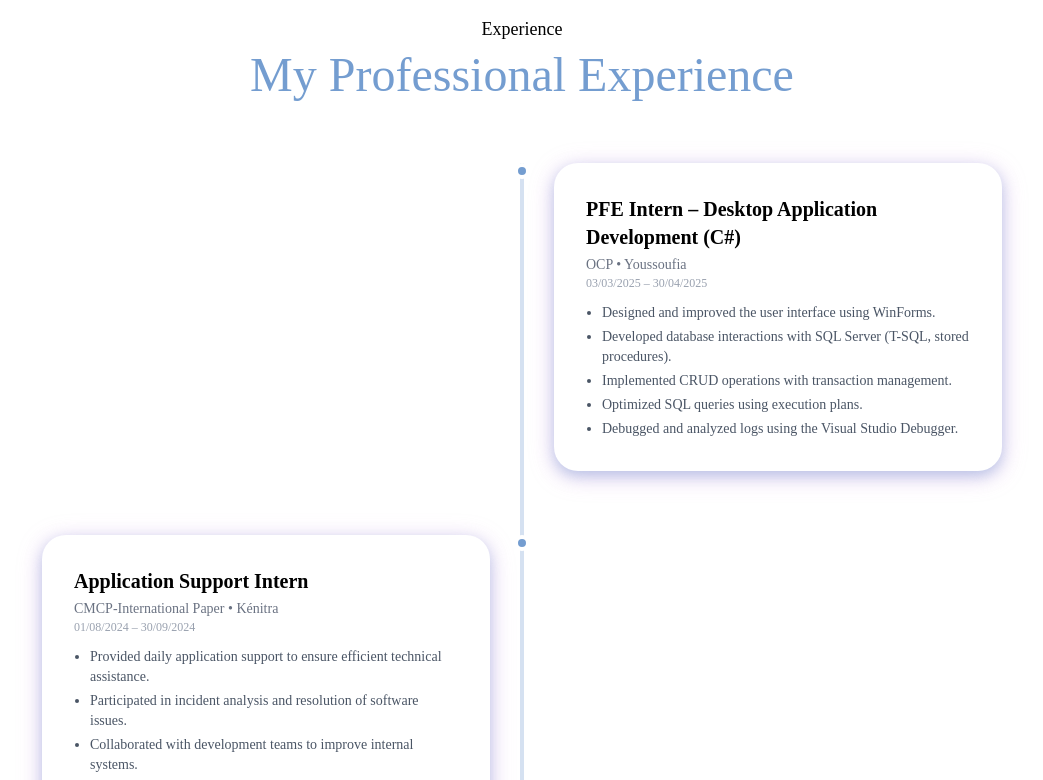
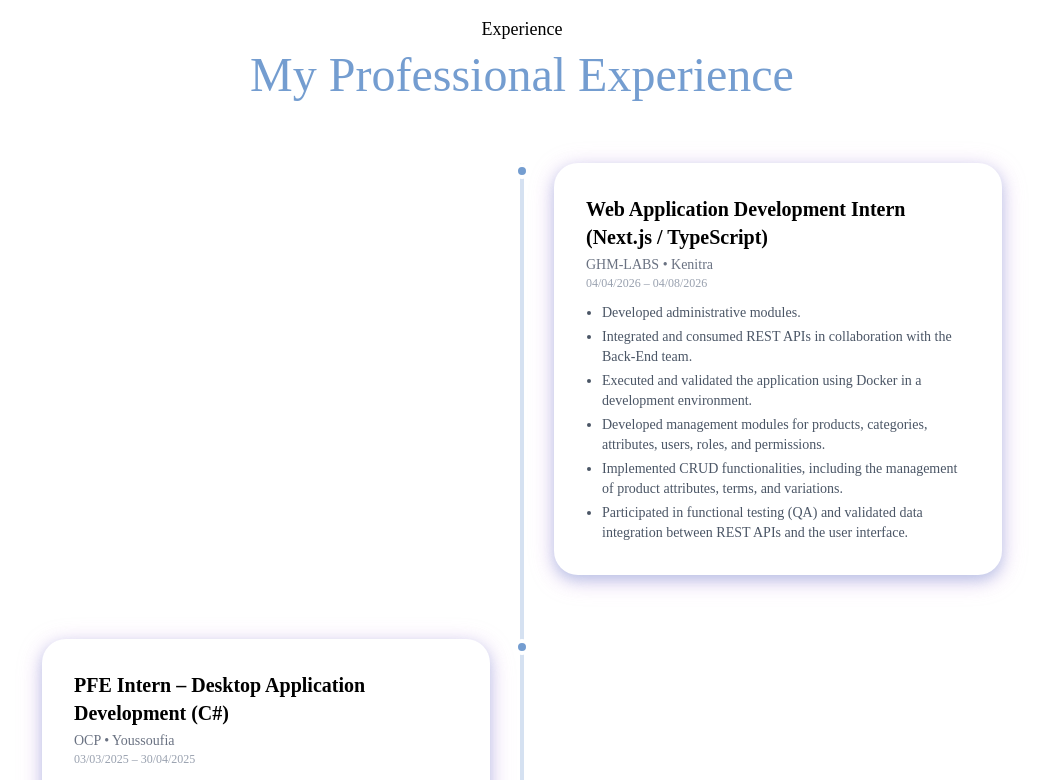
Before and after one commit to housna11/Portfolio, a React (Vite) app: page / in a window 1280 px wide. Shown: the part 2000-2780 px from the top of the page, without its empty margins (118-1161 px from the left). Built offline with nearby package versions, Linux system fonts and the light colour scheme; a web font is replaced by a local one.

Commit message:
feat: add professional experience

```diff
--- a/src/Components/Experience.jsx
+++ b/src/Components/Experience.jsx
@@ -1,4 +1,18 @@
 const experienceData = [
+  {
+    company: "GHM-LABS",
+    location: "Kenitra",
+    role: "Web Application Development Intern (Next.js / TypeScript)",
+    year: "04/04/2026 – 04/08/2026",
+    description: [
+      "Developed administrative modules.",
+      "Integrated and consumed REST APIs in collaboration with the Back-End team.",
+      "Executed and validated the application using Docker in a development environment.",
+      "Developed management modules for products, categories, attributes, users, roles, and permissions.",
+      "Implemented CRUD functionalities, including the management of product attributes, terms, and variations.",
+      "Participated in functional testing (QA) and validated data integration between REST APIs and the user interface."
+    ]
+  },
   {
     company: "OCP",
     location: "Youssoufia",
@@ -14,7 +28,7 @@ const experienceData = [
   },
   {
     company: "CMCP-International Paper",
-    location: "Kénitra",
+    location: "Kenitra",
     role: "Application Support Intern",
     year: "01/08/2024 – 30/09/2024",
     description: [
```
